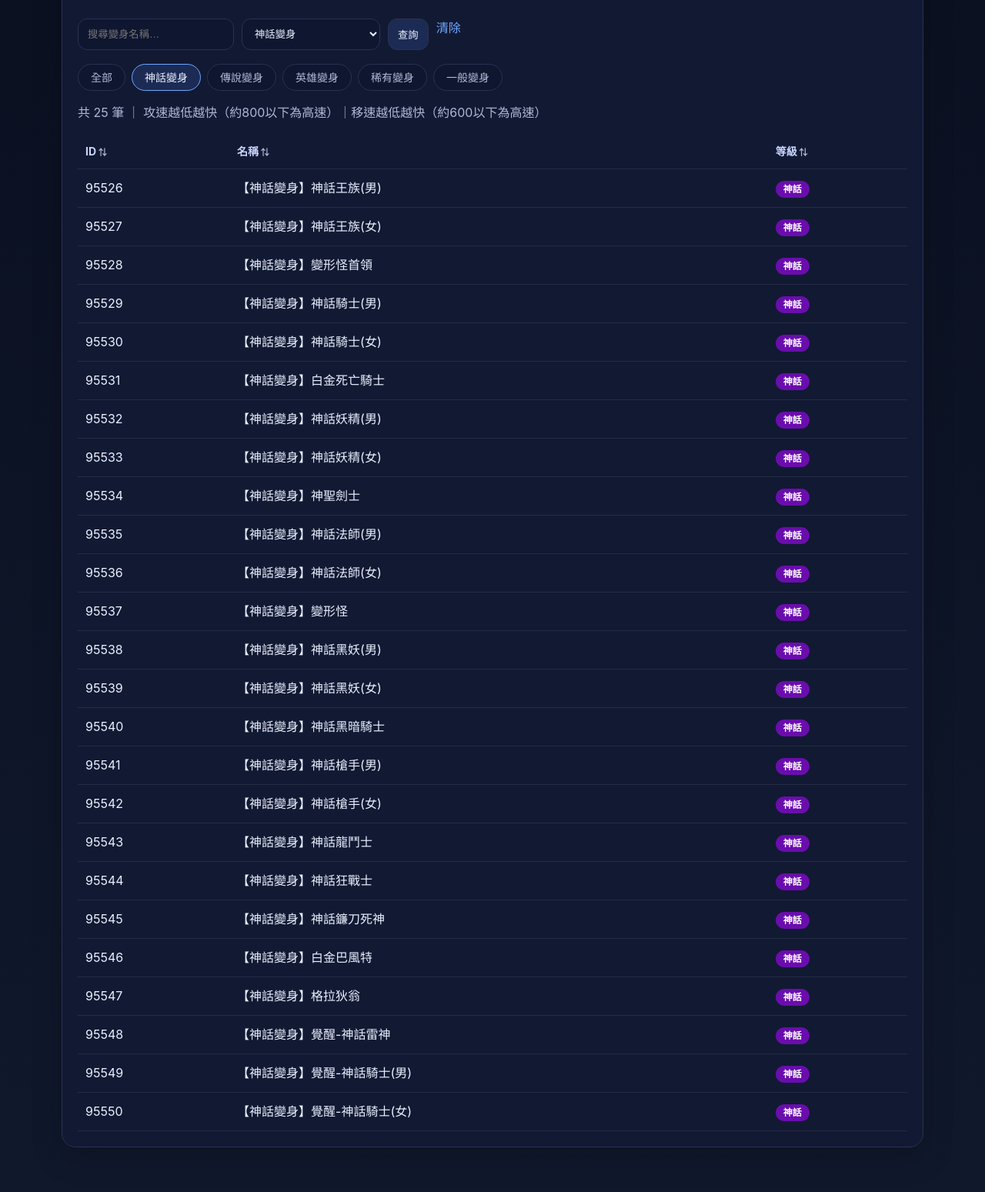
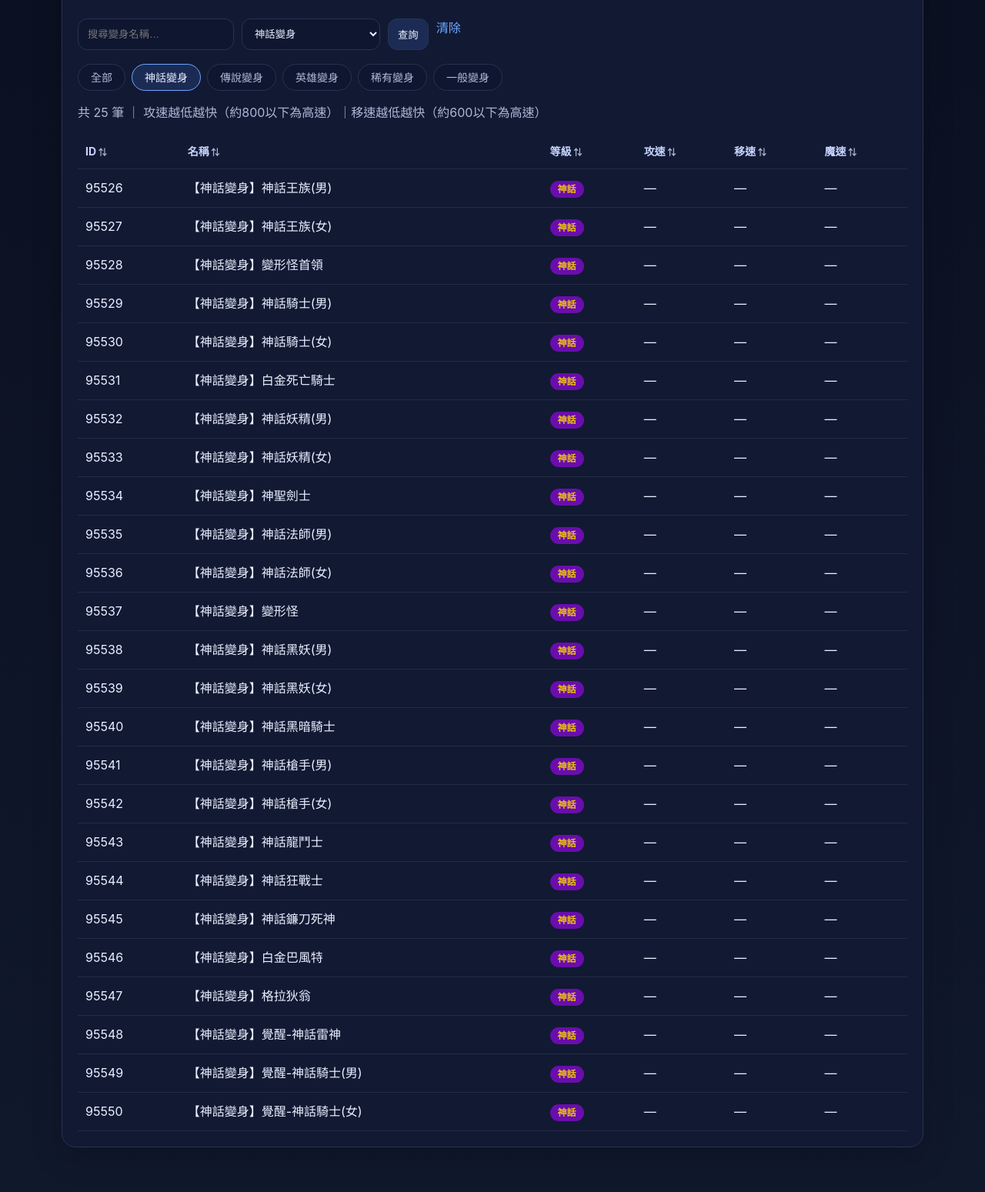
Before and after one commit to justminguo/yanfei-heaven-frontend, a Flask app: a page that uses templates/polymorphs.html in a window 1280 px wide. Shown: the part 154-1703 px from the top of the page at 77% size. Run offline with Flask 3, Linux system fonts and the light colour scheme; data comes from the database, SQL or seed files in the repository.

Commit message:
feat: 階級色彩、變身速度摘要、娃娃EXP高亮、防具類型中文化
- CSS 新增 .grade-normal/rare/hero/legend/myth 色彩 class
- 變身列表頁合併攻速/移速/魔速欄位（從 polymorphs 表匹配）
- 娃娃特效欄位抽出 EXP% 用 📈 高亮顯示
- 防具類型欄位加入中文對照（helm→頭盔 等）

Co-Authored-By: Claude Opus 4.6 <noreply@anthropic.com>

```diff
--- a/app.py
+++ b/app.py
@@ -81,6 +81,14 @@ def create_app() -> Flask:
         "glass": "玻璃", "gemstone": "寶石", "mineral": "礦物", "copper": "銅",
         "vegetation": "植物", "web": "蜘蛛網", "animalmatter": "獸材",
         "dragonscale": "龍鱗", "paper": "紙", "none": "無",
+    }
+
+    # 防具類型中文對照
+    ARMOR_TYPE_NAMES: dict[str, str] = {
+        "helm": "頭盔", "armor": "鎧甲", "boots": "靴子",
+        "gloves": "手套", "cloak": "披風", "shield": "盾牌",
+        "ring": "戒指", "amulet": "項鍊", "belt": "腰帶",
+        "underwear": "內衣", "light_armor": "輕甲", "heavy_armor": "重甲",
     }
 
     # Doll type -> human-readable label
@@ -186,6 +194,24 @@ def create_app() -> Flask:
         if not s:
             return "—"
         return WEAPON_TYPE_NAMES.get(str(s), str(s))
+
+    @app.template_filter("armor_type_cn")
+    def fmt_armor_type(s: object) -> str:
+        if not s:
+            return "—"
+        return ARMOR_TYPE_NAMES.get(str(s), str(s))
+
+    @app.template_filter("exp_highlight")
+    def fmt_exp_highlight(s: object) -> str:
+        import re
+        if not s:
+            return "—"
+        text = str(s)
+        exp_match = re.search(r'經驗值\+(\d+)%', text)
+        if exp_match:
+            pct = exp_match.group(1)
+            return f"📈 EXP+{pct}% | {text}"
+        return text
 
     # Lineage I class ID -> name mapping (common Taiwan server IDs)
     CLASS_NAMES: dict[int, str] = {
@@ -404,7 +430,19 @@ def create_app() -> Flask:
             params.append(f"【{grade}變身】%")
         grade_sql += " ORDER BY grade, id LIMIT 500"
         rows = db.execute(grade_sql, params).fetchall()
-        return render_template("polymorphs.html", rows=rows, q=q, grade=grade, poly_grades=POLY_GRADES)
+
+        # 從 polymorphs 表建立 note(中文名) → 速度 的對應
+        speed_rows = db.execute(
+            "SELECT name, note, atkspeed, movespeed, magic_speed FROM polymorphs WHERE atkspeed IS NOT NULL OR movespeed IS NOT NULL"
+        ).fetchall()
+        speed_map: dict[str, dict] = {}
+        for sr in speed_rows:
+            if sr["note"]:
+                speed_map[sr["note"]] = {"atkspeed": sr["atkspeed"], "movespeed": sr["movespeed"], "magic_speed": sr["magic_speed"]}
+            if sr["name"]:
+                speed_map[sr["name"]] = {"atkspeed": sr["atkspeed"], "movespeed": sr["movespeed"], "magic_speed": sr["magic_speed"]}
+
+        return render_template("polymorphs.html", rows=rows, q=q, grade=grade, poly_grades=POLY_GRADES, speed_map=speed_map)
 
     @app.route("/poly-speed")
     def poly_speed():
--- a/static/style.css
+++ b/static/style.css
@@ -12,3 +12,8 @@ th[data-sort]{cursor:pointer;user-select:none;white-space:nowrap}th[data-sort]::
 .grade-tabs{display:flex;flex-wrap:wrap;gap:8px;margin:14px 0}
 .grade-tabs .tab{padding:6px 16px;border-radius:20px;background:#0f1630;border:1px solid var(--line);color:var(--muted);font-size:14px}
 .grade-tabs .tab.active,.grade-tabs .tab:hover{background:#1c2b54;color:var(--text);border-color:var(--accent)}
+.grade-normal{color:#fff}
+.grade-rare{color:#3498db;font-weight:600}
+.grade-hero{color:#e74c3c;font-weight:700}
+.grade-legend{color:#9b59b6;font-weight:700}
+.grade-myth{color:#f1c40f;font-weight:700}
--- a/templates/armors.html
+++ b/templates/armors.html
@@ -9,7 +9,7 @@
     <select name="type">
       <option value="">全部類型</option>
       {% for t in types %}
-      <option value="{{ t.type }}" {% if a_type == t.type %}selected{% endif %}>{{ t.type }}</option>
+      <option value="{{ t.type }}" {% if a_type == t.type %}selected{% endif %}>{{ t.type | armor_type_cn }}</option>
       {% endfor %}
     </select>
     <button type="submit">查詢</button>
@@ -22,7 +22,7 @@
         <tr>
           <td>{{ row.id }}</td>
           <td>{{ row.name | clean_name }}</td>
-          <td>{{ row.type }}</td>
+          <td>{{ row.type | armor_type_cn }}</td>
           <td>{{ row.ac }}</td>
           <td>{{ row.safenchant | safe_enchant }}</td>
           <td>{{ row.material | material_cn }}</td>
--- a/templates/polymorphs.html
+++ b/templates/polymorphs.html
@@ -31,24 +31,49 @@
           <th>ID</th>
           <th>名稱</th>
           <th>等級</th>
+          <th data-sort>攻速</th>
+          <th data-sort>移速</th>
+          <th data-sort>魔速</th>
         </tr>
       </thead>
       <tbody>
         {% for r in rows %}
+        {% set spd = speed_map.get(r.name, {}) %}
         <tr>
           <td>{{ r.id }}</td>
           <td>{{ r.name }}</td>
           <td>
-            {% if r.grade == '神話' %}<span class="badge badge-myth">神話</span>
-            {% elif r.grade == '傳說' %}<span class="badge badge-legend">傳說</span>
-            {% elif r.grade == '英雄' %}<span class="badge badge-hero">英雄</span>
-            {% elif r.grade == '稀有' %}<span class="badge badge-rare">稀有</span>
+            {% if r.grade == '神話' %}<span class="badge badge-myth"><span class="grade-myth">神話</span></span>
+            {% elif r.grade == '傳說' %}<span class="badge badge-legend"><span class="grade-legend">傳說</span></span>
+            {% elif r.grade == '英雄' %}<span class="badge badge-hero"><span class="grade-hero">英雄</span></span>
+            {% elif r.grade == '稀有' %}<span class="badge badge-rare"><span class="grade-rare">稀有</span></span>
             {% else %}<span class="badge badge-normal">一般</span>
             {% endif %}
           </td>
+          <td>
+            {% if spd.get('atkspeed') is not none and spd.get('atkspeed') is not none %}
+              {% if spd['atkspeed'] < 600 %}<span style="color:#4caf50;font-weight:700">{{ spd['atkspeed'] }} ⚡極速</span>
+              {% elif spd['atkspeed'] <= 900 %}<span style="color:#ffca28">{{ spd['atkspeed'] }} 高速</span>
+              {% else %}<span class="muted">{{ spd['atkspeed'] }} 一般</span>{% endif %}
+            {% else %}—{% endif %}
+          </td>
+          <td>
+            {% if spd.get('movespeed') is not none and spd.get('movespeed') is not none %}
+              {% if spd['movespeed'] < 600 %}<span style="color:#4caf50;font-weight:700">{{ spd['movespeed'] }} ⚡極速</span>
+              {% elif spd['movespeed'] <= 900 %}<span style="color:#ffca28">{{ spd['movespeed'] }} 高速</span>
+              {% else %}<span class="muted">{{ spd['movespeed'] }} 一般</span>{% endif %}
+            {% else %}—{% endif %}
+          </td>
+          <td>
+            {% if spd.get('magic_speed') is not none and spd.get('magic_speed') is not none %}
+              {% if spd['magic_speed'] < 600 %}<span style="color:#4caf50;font-weight:700">{{ spd['magic_speed'] }} ⚡極速</span>
+              {% elif spd['magic_speed'] <= 900 %}<span style="color:#ffca28">{{ spd['magic_speed'] }} 高速</span>
+              {% else %}<span class="muted">{{ spd['magic_speed'] }} 一般</span>{% endif %}
+            {% else %}—{% endif %}
+          </td>
         </tr>
         {% else %}
-        <tr><td colspan="3">查無資料</td></tr>
+        <tr><td colspan="6">查無資料</td></tr>
         {% endfor %}
       </tbody>
     </table>
```
Also changed, not shown: templates/dolls.html (+5 -5 lines).
